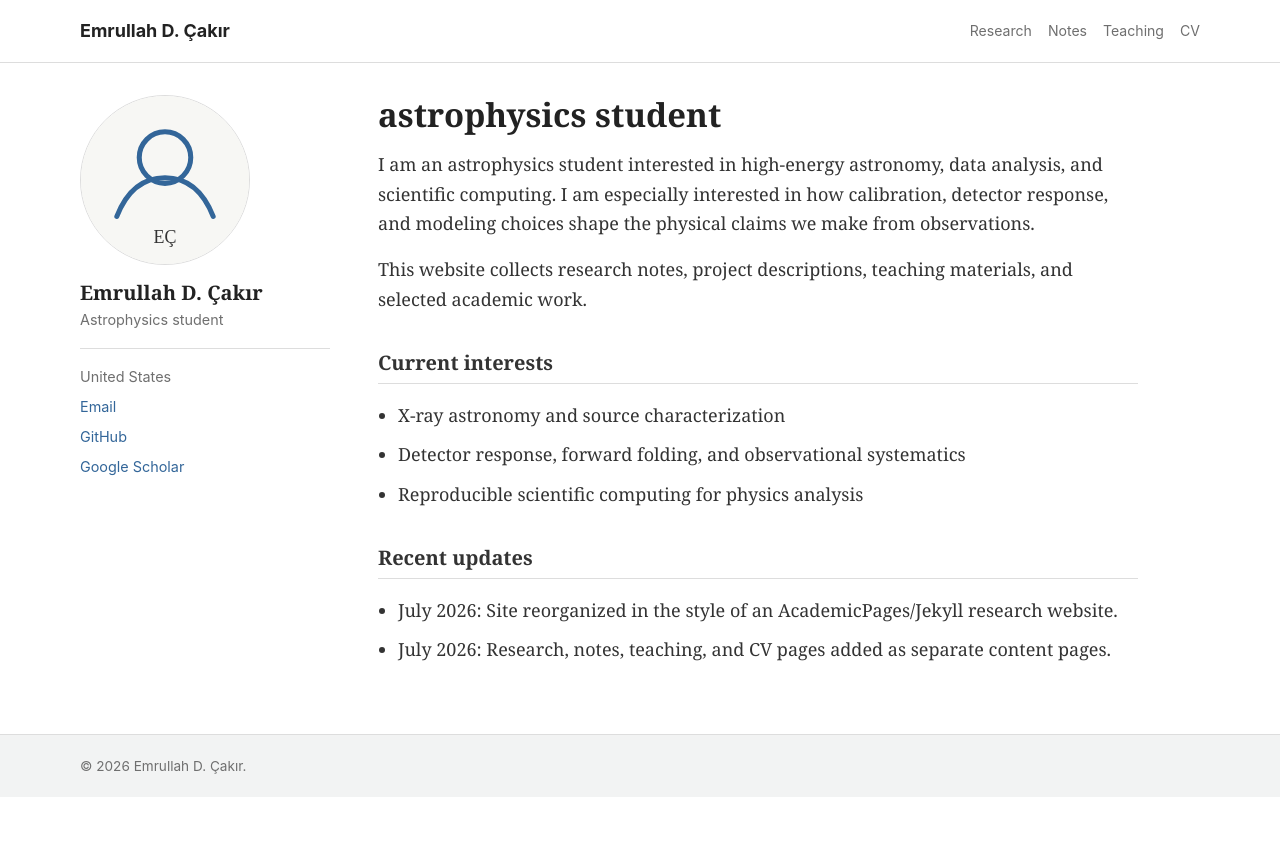
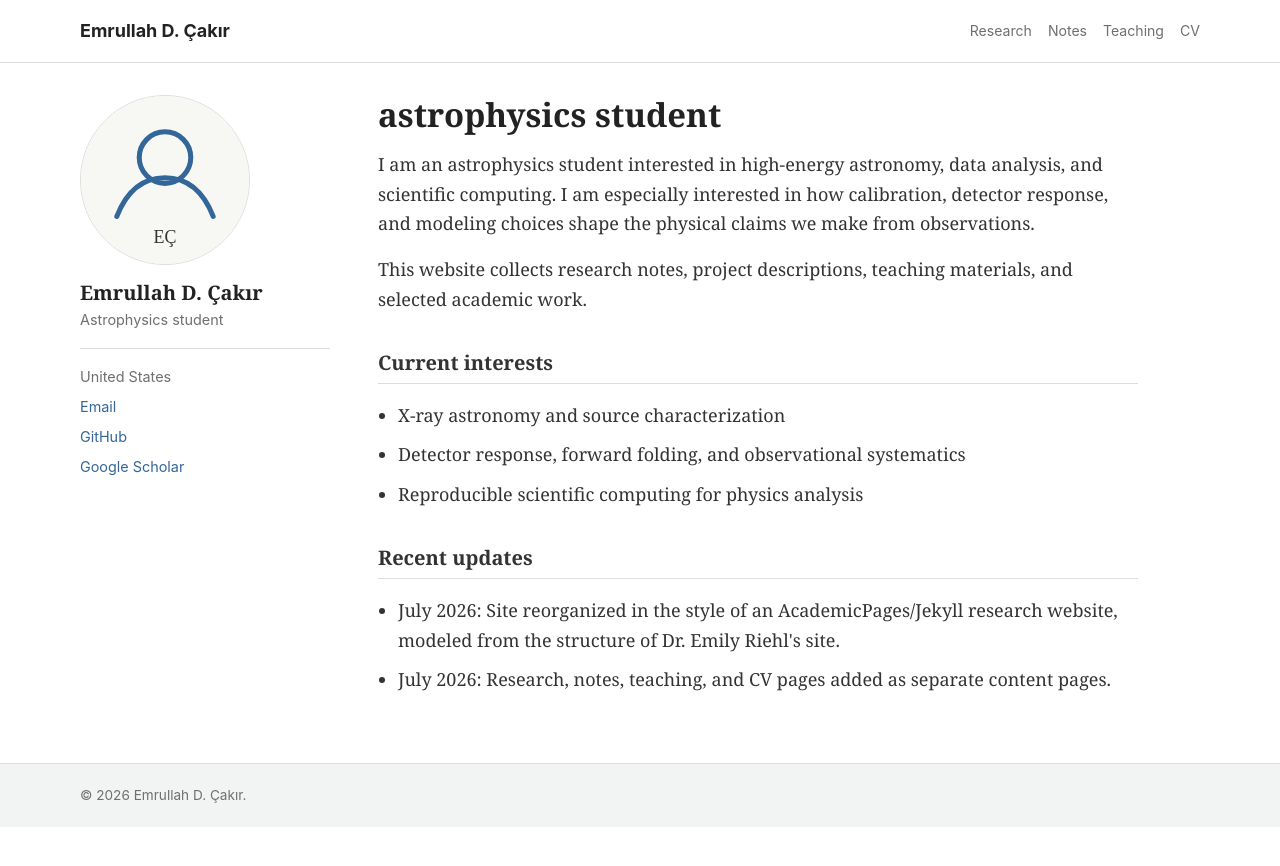
Before and after one commit to emrullahd-cakir/emrullahd-cakir.github.io, a Jekyll site: the page built from index.html, in a window 1280 px wide. Shown: the top 866 px of the page. Built offline with Jekyll 4.4.1, drawn with Linux system fonts in a browser that asks for light colours.

Commit message:
Refresh homepage after Jekyll scaffold

```diff
--- a/index.html
+++ b/index.html
@@ -19,6 +19,6 @@ author_profile: true
 <h2>Recent updates</h2>
 
 <ul>
-  <li>July 2026: Site reorganized in the style of an AcademicPages/Jekyll research website.</li>
+  <li>July 2026: Site reorganized in the style of an AcademicPages/Jekyll research website, modeled from the structure of Dr. Emily Riehl's site.</li>
   <li>July 2026: Research, notes, teaching, and CV pages added as separate content pages.</li>
 </ul>
```
